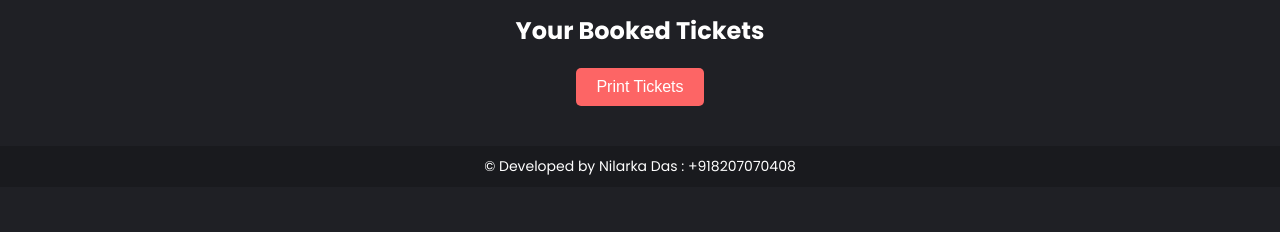
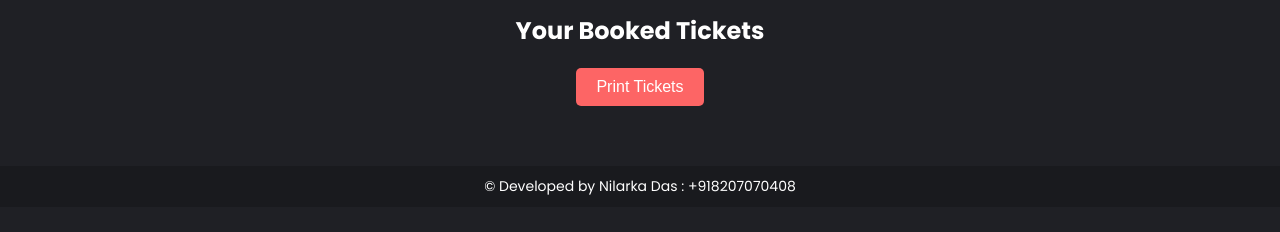
Before and after one commit to Calculate143/ticket, a plain HTML site: page ticket.html in a window 1280 px wide. Shown: the part 72-304 px from the top of the page. Drawn offline with Linux system fonts and the light colour scheme.

Commit message:
Add files via upload

```diff
--- a/in.css
+++ b/in.css
@@ -123,17 +123,15 @@ body {
 
 /* Footer Styles */
 .footer {
-    position: relative;
+    position: absolute;
     margin-top: 20px;
     background: rgba(0, 0, 0, 0.2);
     color: white;
     text-align: center;
     padding: 10px 0;
-    bottom: 0;
     width: 100%;
     font-size: 14px;
 }
-
 @media (max-width: 768px) {
     .footer {
         font-size: 12px;
--- a/payment.css
+++ b/payment.css
@@ -112,13 +112,12 @@ h3 {
 
 /* Footer Styles */
 .footer {
-    position: relative;
+    position: absolute;
     margin-top: 20px;
     background: rgba(0, 0, 0, 0.2);
     color: white;
     text-align: center;
     padding: 10px 0;
-    bottom: 0;
     width: 100%;
     font-size: 14px;
 }
--- a/style.css
+++ b/style.css
@@ -377,13 +377,12 @@ body {
 
 /* Footer Styles */
 .footer {
-    position: relative;
+    position: absolute;
     margin-top: 20px;
     background: rgba(0, 0, 0, 0.2);
     color: white;
     text-align: center;
     padding: 10px 0;
-    bottom: 0;
     width: 100%;
     font-size: 14px;
 }
--- a/ticket.css
+++ b/ticket.css
@@ -275,13 +275,12 @@ body {
 
 /* Footer Styles */
 .footer {
-    position: relative;
+    position: absolute;
     margin-top: 20px;
     background: rgba(0, 0, 0, 0.2);
     color: white;
     text-align: center;
     padding: 10px 0;
-    bottom: 0;
     width: 100%;
     font-size: 14px;
 }
```
